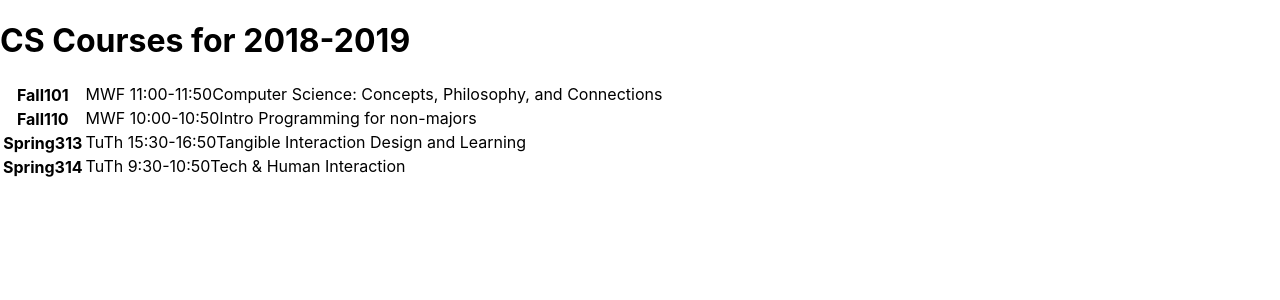
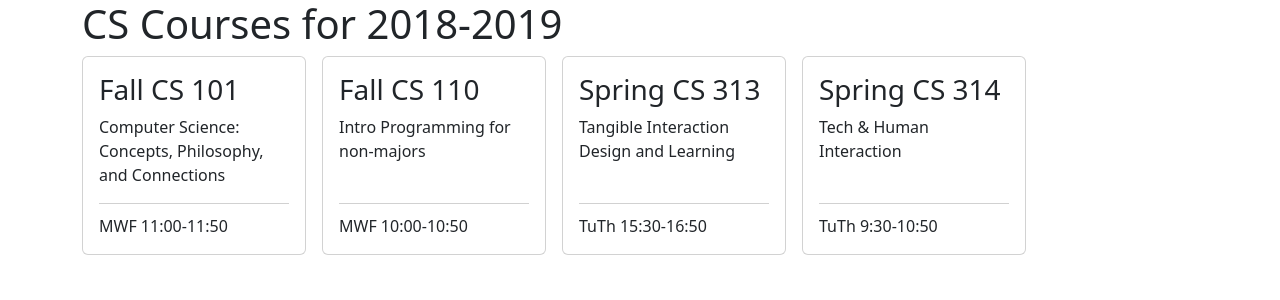
Before and after one commit to MeisenS/React, a React (Vite) app: page / in a window 1280 px wide. Shown: the top 300 px of the page. Built offline with nearby package versions, Linux system fonts and the light colour scheme.

Commit message:
add style

```diff
--- a/package.json
+++ b/package.json
@@ -10,6 +10,7 @@
     "coverage": "vitest run --coverage"
   },
   "dependencies": {
+    "bootstrap": "^5.3.2",
     "react": "^18.2.0",
     "react-dom": "^18.2.0"
   },
--- a/src/App.jsx
+++ b/src/App.jsx
@@ -1,42 +1,41 @@
-import './App.css';
-import Banner from './components/Banner';
-import CourseList from './components/CourseList';
-
+import "./App.css";
+import Banner from "./components/Banner";
+import CourseList from "./components/CourseList";
+import "bootstrap/dist/css/bootstrap.min.css";
 
 const schedule = {
-  "title": "CS Courses for 2018-2019",
-  "courses": {
-    "F101" : {
-      "term": "Fall",
-      "number": "101",
-      "meets" : "MWF 11:00-11:50",
-      "title" : "Computer Science: Concepts, Philosophy, and Connections"
+  title: "CS Courses for 2018-2019",
+  courses: {
+    F101: {
+      term: "Fall",
+      number: "101",
+      meets: "MWF 11:00-11:50",
+      title: "Computer Science: Concepts, Philosophy, and Connections",
     },
-    "F110" : {
-      "term": "Fall",
-      "number": "110",
-      "meets" : "MWF 10:00-10:50",
-      "title" : "Intro Programming for non-majors"
+    F110: {
+      term: "Fall",
+      number: "110",
+      meets: "MWF 10:00-10:50",
+      title: "Intro Programming for non-majors",
     },
-    "S313" : {
-      "term": "Spring",
-      "number": "313",
-      "meets" : "TuTh 15:30-16:50",
-      "title" : "Tangible Interaction Design and Learning"
+    S313: {
+      term: "Spring",
+      number: "313",
+      meets: "TuTh 15:30-16:50",
+      title: "Tangible Interaction Design and Learning",
     },
-    "S314" : {
-      "term": "Spring",
-      "number": "314",
-      "meets" : "TuTh 9:30-10:50",
-      "title" : "Tech & Human Interaction"
-    }
-  }
+    S314: {
+      term: "Spring",
+      number: "314",
+      meets: "TuTh 9:30-10:50",
+      title: "Tech & Human Interaction",
+    },
+  },
 };
 
 const App = () => {
-
   return (
-    <div>
+    <div className="container">
       <Banner title={schedule.title}></Banner>
       <CourseList courses={schedule.courses}></CourseList>
     </div>
--- /dev/null
+++ b/src/components/Course.css
@@ -0,0 +1,10 @@
+.custom-divider {
+    border-top: 1px solid rgb(73, 72, 72);
+    margin-top: auto;
+    margin-bottom: 10px;
+  }
+
+  .card-body {
+    display: flex;
+    flex-direction: column;
+  }
--- /dev/null
+++ b/src/components/Course.jsx
@@ -0,0 +1,17 @@
+import './Course.css'
+
+const Course = (props) => {
+    const course = props.course;
+    return (
+        <div className="card">
+            <div className="card-body">
+                <h3 className="card-title">{course.term} CS {course.number}</h3>
+                <p className="card-text">{course.title}</p>
+                <hr className="custom-divider"/>
+                <p className="card-text">{course.meets}</p>
+            </div>
+        </div>
+    )
+};
+
+export default Course;
--- /dev/null
+++ b/src/components/CourseList.css
@@ -0,0 +1,10 @@
+/* https://stackoverflow.com/a/47698201/4564359 */
+
+
+.product-list {
+    display: grid;
+    grid-template-columns: repeat(auto-fill, 14rem);
+    gap: 1rem;
+    padding-left: auto;
+    padding-right: auto;
+}
--- a/src/components/CourseList.jsx
+++ b/src/components/CourseList.jsx
@@ -1,26 +1,16 @@
 import React from "react";
+import "./CourseList.css";
+import Course from "./Course";
 
 const CourseList = (props) => {
   const courses = props.courses;
   return (
     <div>
-      <table>
-        <tbody>
-          {Object.entries(courses).map(([key, value]) => (
-            <tr>
-              <th>{value.term}
-
-              {value.number}</th>
-
-
-              {value.meets}
-
-              {value.title}
-
-            </tr>
-          ))}
-        </tbody>
-      </table>
+      <div className="product-list">
+        {Object.entries(courses).map(([key, value]) => (
+          <Course key={key} course={value} />
+        ))}
+      </div>
     </div>
   );
 };
```
Also changed, not shown: 1 other file (tests, documents, lock files or other folders).
